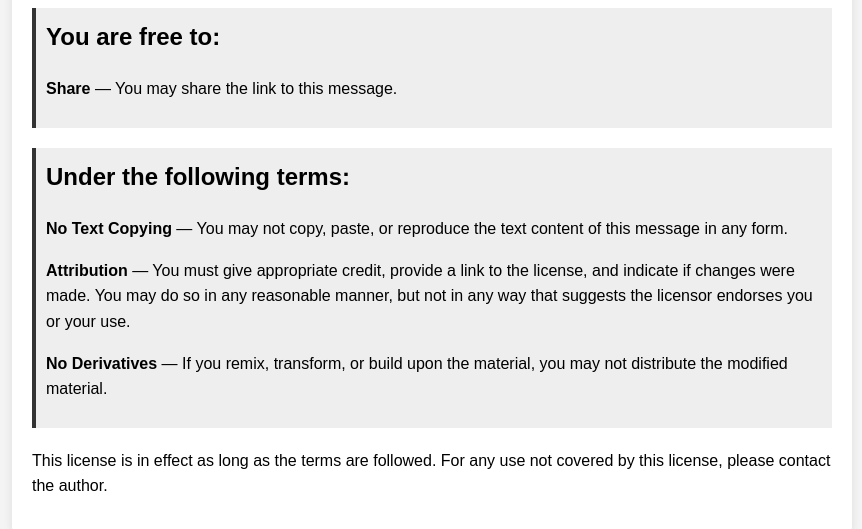
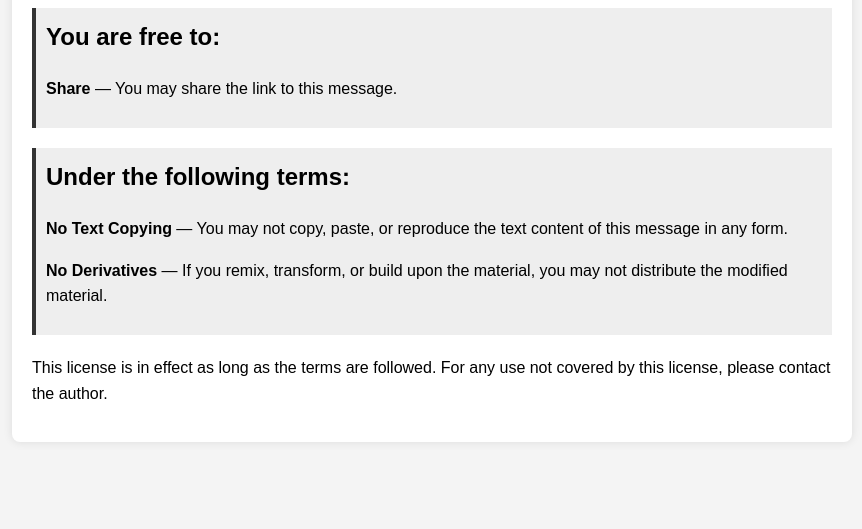
Before and after one commit to NotMageLock/Locks-Silly-License, a plain HTML site: page index.html in a window 1280 px wide. Shown: the part 126-655 px from the top of the page, without its empty margins (208-1070 px from the left). Drawn offline with Linux system fonts and the light colour scheme.

Commit message:
Update index.html

```diff
--- a/index.html
+++ b/index.html
@@ -47,7 +47,6 @@
         <div class="license-terms">
             <h2>Under the following terms:</h2>
             <p><strong>No Text Copying</strong> — You may not copy, paste, or reproduce the text content of this message in any form.</p>
-            <p><strong>Attribution</strong> — You must give appropriate credit, provide a link to the license, and indicate if changes were made. You may do so in any reasonable manner, but not in any way that suggests the licensor endorses you or your use.</p>
             <p><strong>No Derivatives</strong> — If you remix, transform, or build upon the material, you may not distribute the modified material.</p>
         </div>
         <p>This license is in effect as long as the terms are followed. For any use not covered by this license, please contact the author.</p>
```
